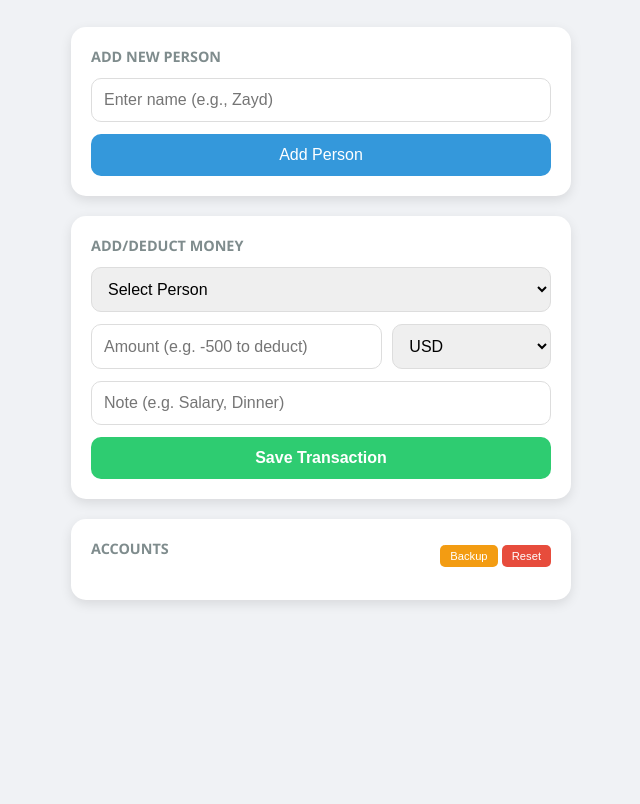
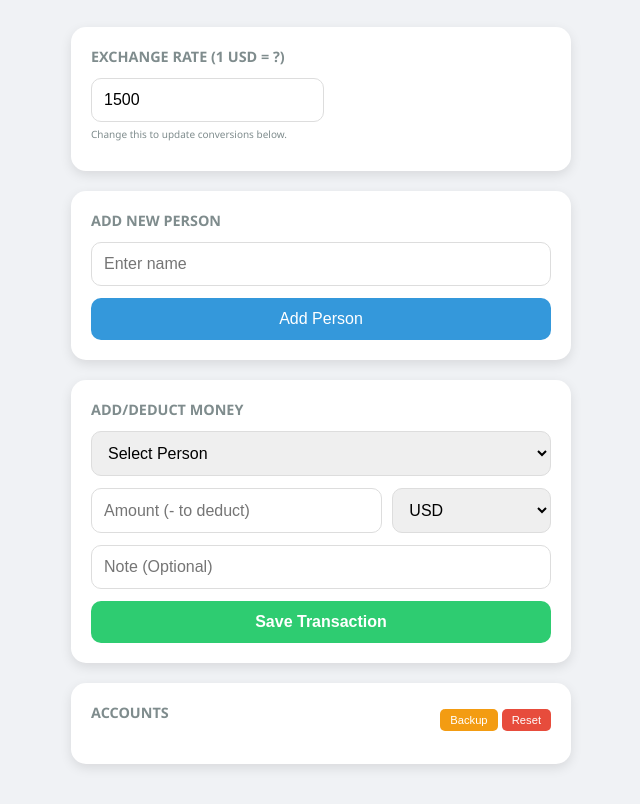
Before and after one commit to zayd9000/saving, a plain HTML site: page index.html in a window 1280 px wide. Shown: the part 87-891 px from the top of the page, without its empty margins (319-959 px from the left). Before the commit the page ends 800 px from the top, so only its background shows below. Drawn offline with Linux system fonts and the light colour scheme.

Commit message:
Update index.html

```diff
--- a/index.html
+++ b/index.html
@@ -11,9 +11,15 @@
   <h1>💰 My Smart Wallet</h1>
 
   <div class="box">
+    <h2>Exchange Rate (1 USD = ?)</h2>
+    <input id="exchangeRate" type="number" value="1500" oninput="updateUI()" placeholder="Enter Rate (e.g. 1500)">
+    <p style="font-size: 10px; color: #7f8c8d; margin-top: 5px;">Change this to update conversions below.</p>
+  </div>
+
+  <div class="box">
     <h2>Add New Person</h2>
     <div class="input-group">
-      <input id="personName" placeholder="Enter name (e.g., Zayd)">
+      <input id="personName" placeholder="Enter name">
       <button onclick="addPerson()" class="btn-add">Add Person</button>
     </div>
   </div>
@@ -22,16 +28,14 @@
     <h2>Add/Deduct Money</h2>
     <div class="form-grid">
       <select id="personSelect"></select>
-
       <div class="amount-row">
-        <input id="amount" type="number" placeholder="Amount (e.g. -500 to deduct)">
+        <input id="amount" type="number" placeholder="Amount (- to deduct)">
         <select id="currency">
           <option value="USD">USD</option>
           <option value="IQD">IQD</option>
         </select>
       </div>
-
-      <input id="note" placeholder="Note (e.g. Salary, Dinner)">
+      <input id="note" placeholder="Note (Optional)">
       <button onclick="addTransaction()" class="btn-save">Save Transaction</button>
     </div>
   </div>
@@ -47,6 +51,6 @@
     <div id="accounts"></div>
   </div>
 
-  <script src="script.js?v=5"></script>
+  <script src="script.js?v=6"></script>
 </body>
 </html>
```
